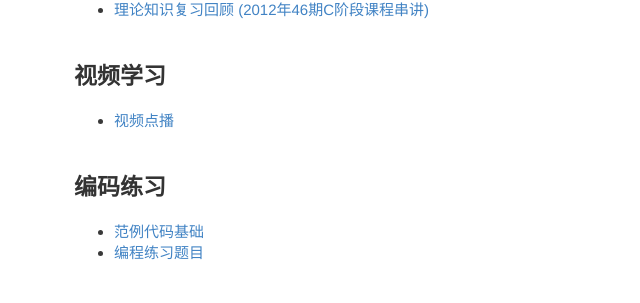
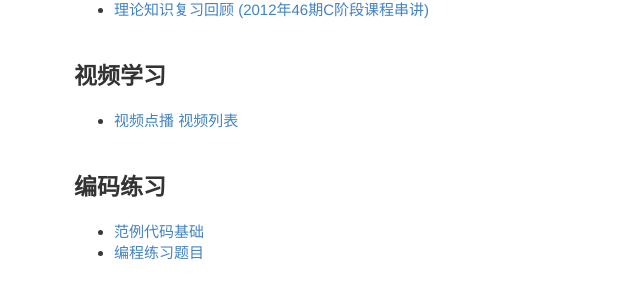
Before and after one commit to akaedu/akaedu.github.com, a Jekyll site: the page built from index.md, in a window 1280 px wide. Shown: the part 313-616 px from the top of the page, without its empty margins (126-766 px from the left). Built offline with Jekyll 4.4.1, drawn with Linux system fonts in a browser that asks for light colours; Markdown is read by kramdown in place of the engine named in the settings; comment, search, counter and statistics services are not loaded.

Commit message:
Update index.md

```diff
--- a/index.md
+++ b/index.md
@@ -22,6 +22,7 @@ category: tech
 <ul>
 <li>
   <a href="http://akaedu.gensee.com/webcast/site/ondemand" target="_blank">视频点播</a>
+  <a href="/video/index.html" target="_blank">视频列表</a>
 </li>
 </ul>
 
```
